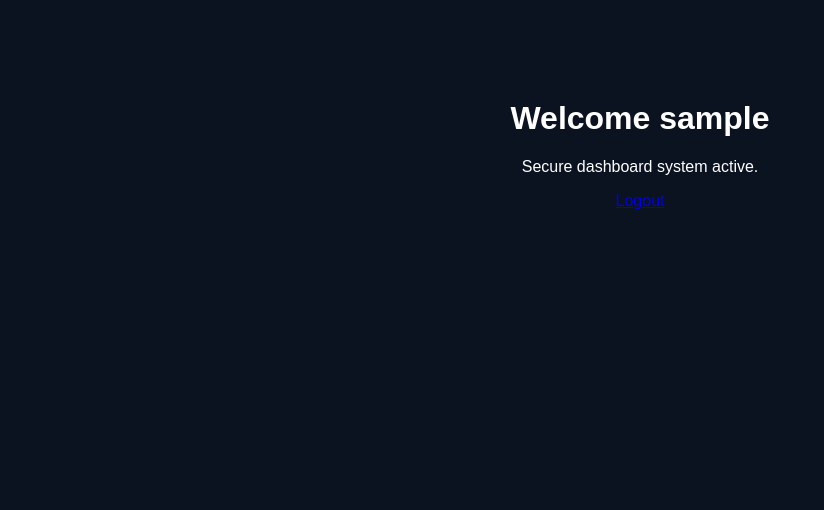
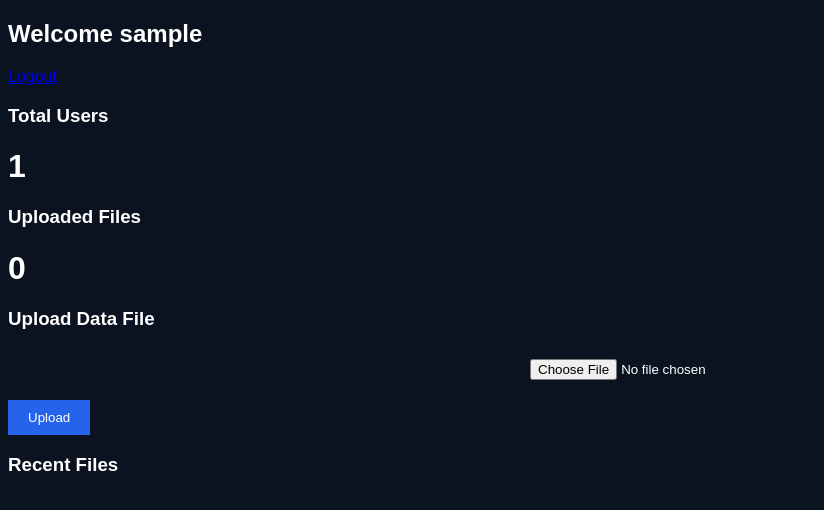
Before and after one commit to Har8-jpg/my-company-website, a Flask app: page /dashboard in a window 1280 px wide. Shown: the top 510 px of the page, without its empty margins (0-824 px from the left). Run offline with Flask 3, Linux system fonts and the light colour scheme; the visitor is signed in with stand-in values (Sample User, id 1); data comes from the database, SQL or seed files in the repository.

Commit message:
Update dashboard.html

```diff
--- a/templates/dashboard.html
+++ b/templates/dashboard.html
@@ -1,15 +1,47 @@
 <!DOCTYPE html>
 <html>
 <head>
-  <title>Dashboard</title>
-  <link rel="stylesheet" href="{{ url_for('static', filename='style.css') }}">
+    <title>Dashboard</title>
+    <link rel="stylesheet" href="{{ url_for('static', filename='style.css') }}">
 </head>
+
 <body>
 
-<div class="dashboard">
-  <h1>Welcome {{ user }}</h1>
-  <p>Secure dashboard system active.</p>
-  <a href="/logout">Logout</a>
+<div class="topbar">
+    <h2>Welcome {{ user }}</h2>
+    <a href="/logout">Logout</a>
+</div>
+
+<div class="grid">
+
+    <div class="card">
+        <h3>Total Users</h3>
+        <h1>{{ total_users }}</h1>
+    </div>
+
+    <div class="card">
+        <h3>Uploaded Files</h3>
+        <h1>{{ files|length }}</h1>
+    </div>
+
+</div>
+
+<!-- UPLOAD -->
+<div class="upload-box">
+    <h3>Upload Data File</h3>
+
+    <form action="/upload" method="POST" enctype="multipart/form-data">
+        <input type="file" name="file" required>
+        <button>Upload</button>
+    </form>
+</div>
+
+<!-- FILE LIST -->
+<div class="file-box">
+    <h3>Recent Files</h3>
+    {% for f in files %}
+        <p>📄 {{ f }}</p>
+    {% endfor %}
 </div>
 
 </body>
```
